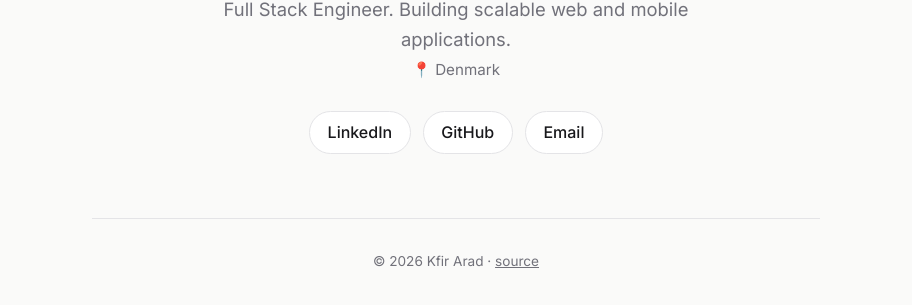
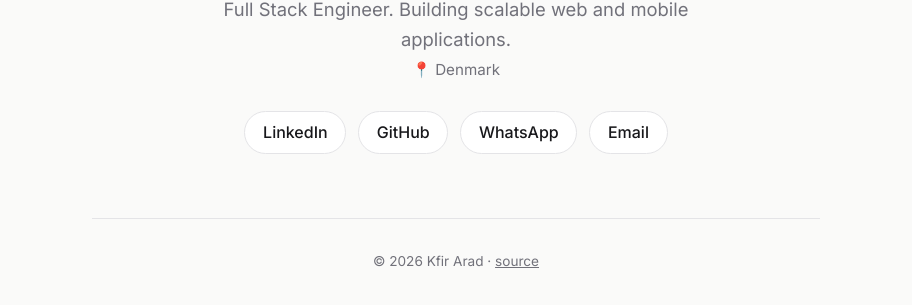
Before and after one commit to kfirarad/kfir-landing-page, a plain HTML site: page index.html in a window 1280 px wide. Shown: the part 495-800 px from the top of the page, without its empty margins (184-1096 px from the left). Drawn offline with Linux system fonts and the light colour scheme.

Commit message:
Use hello@kfir.app, add WhatsApp link
Co-Authored-By: Claude Opus 5.5 <noreply@anthropic.com>

```diff
--- a/index.html
+++ b/index.html
@@ -25,7 +25,8 @@
       <nav class="links" aria-label="Links">
         <a href="https://www.linkedin.com/in/kfir-arad">LinkedIn</a>
         <a href="https://github.com/kfirarad">GitHub</a>
-        <a href="mailto:the.kfir@gmail.com">Email</a>
+        <a href="https://wa.me/KfirArad1">WhatsApp</a>
+        <a href="mailto:hello@kfir.app">Email</a>
       </nav>
     </header>
 
```
